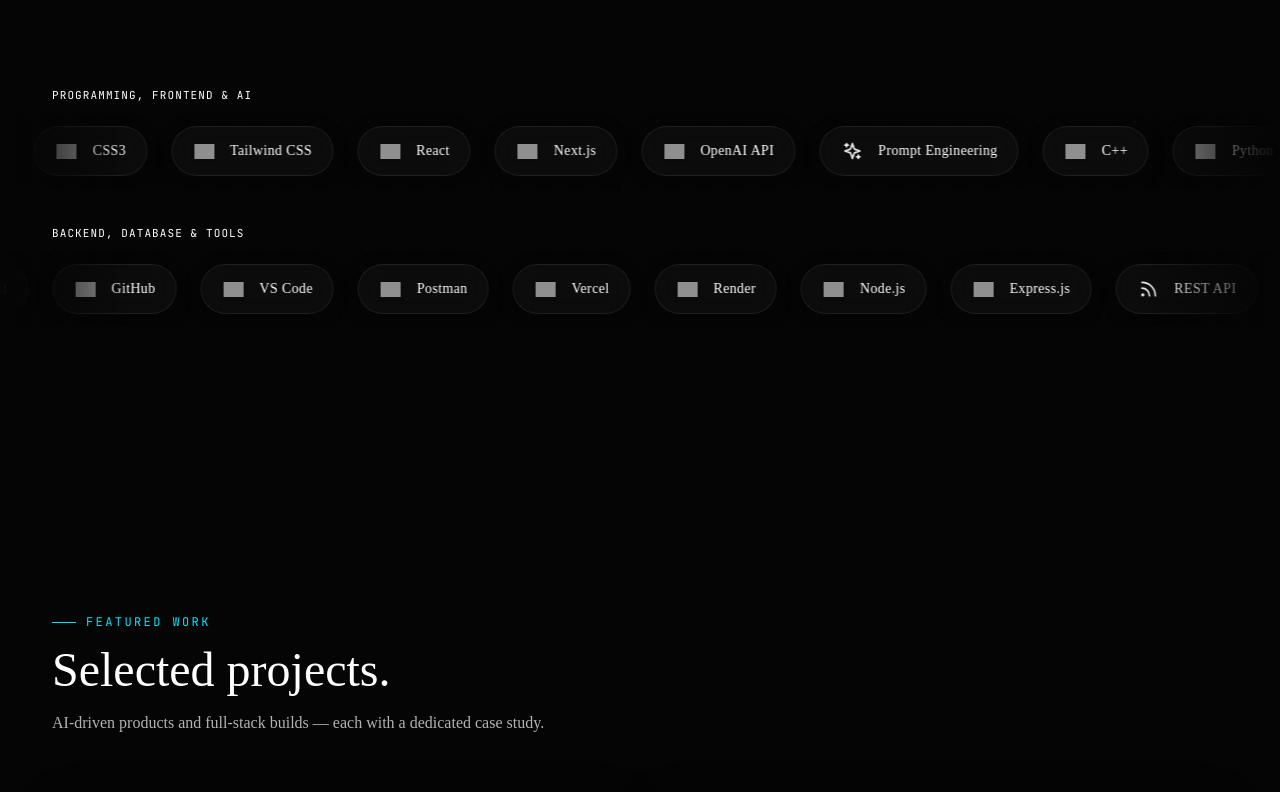
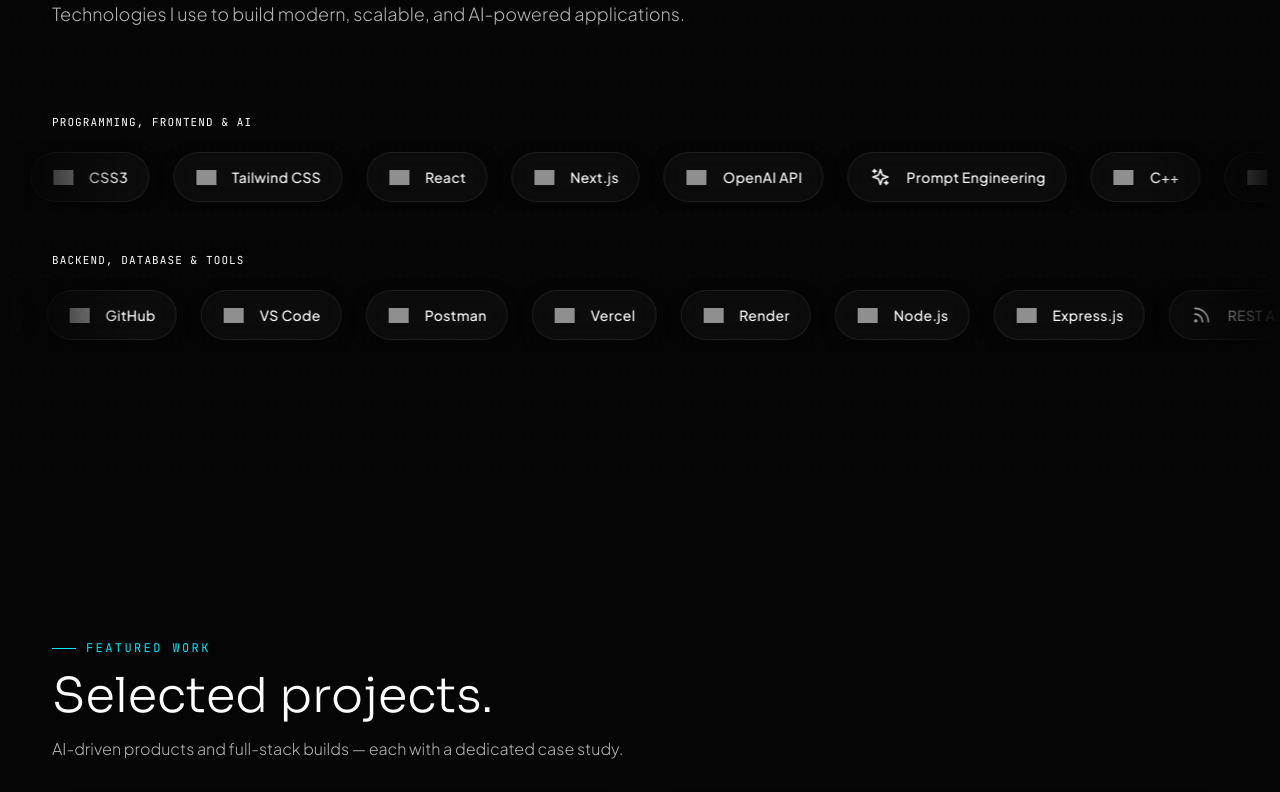
Before and after one commit to yashbawane24/Portfolio, a Next.js app: page / in a window 1280 px wide. Shown: the part 1766-2558 px from the top of the page. Built offline with nearby package versions, Linux system fonts and the light colour scheme; grey boxes are pictures that could not be loaded.

Commit message:
chore: update Tailwind fontFamily to match new Sora/Jakarta variables

```diff
--- a/tailwind.config.ts
+++ b/tailwind.config.ts
@@ -21,8 +21,8 @@
         accent3: "var(--accent-3)",
       },
       fontFamily: {
-        display: ["var(--font-space-grotesk)", "sans-serif"],
-        sans: ["var(--font-inter)", "sans-serif"],
+        display: ["var(--font-sora)", "sans-serif"],
+        sans: ["var(--font-jakarta)", "sans-serif"],
         mono: ["var(--font-jetbrains)", "monospace"],
       },
       backgroundImage: {
```
